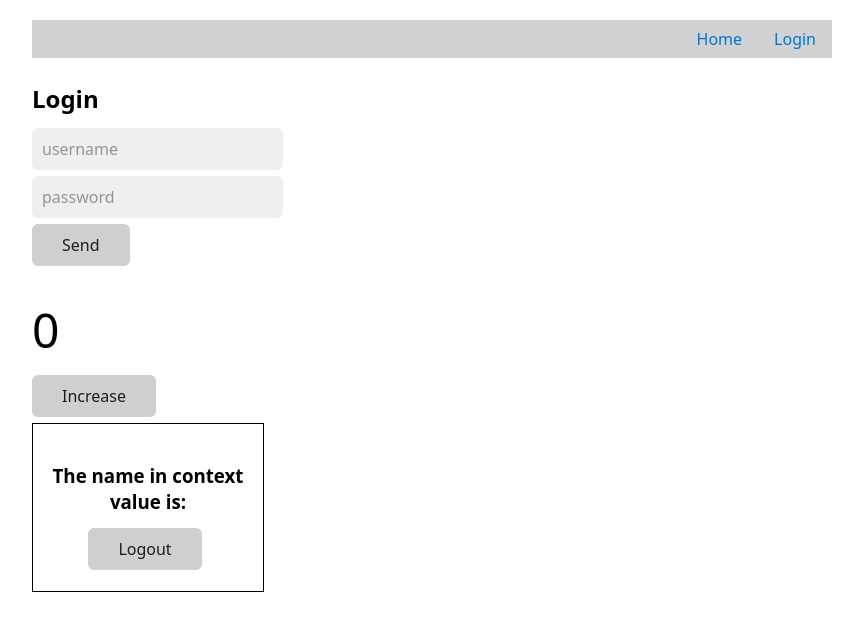
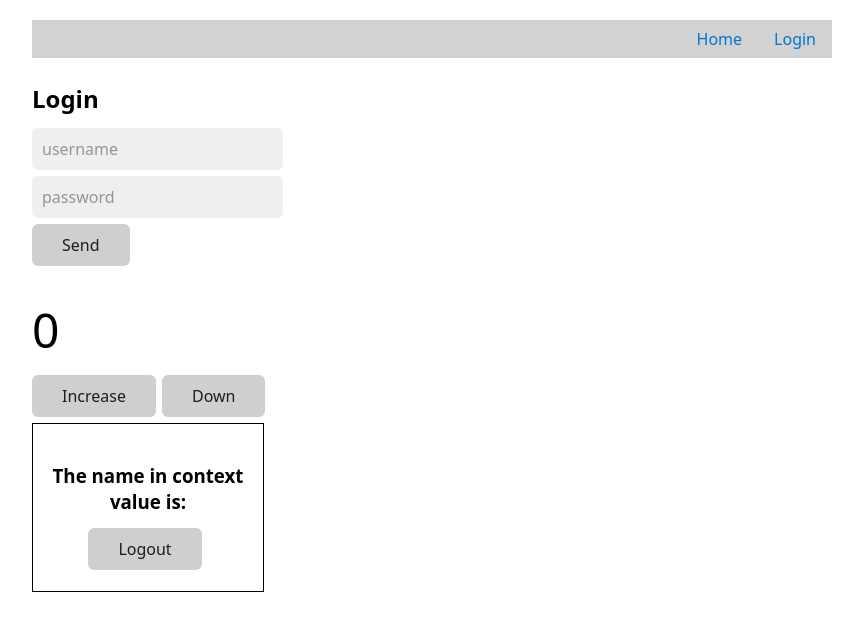
Before and after one commit to Stasysj/type8-react-10-useContext-useReducer, a React (Create React App) app: page / in a window 1280 px wide. Shown: the top 630 px of the page, without its empty margins (208-1071 px from the left). Built offline with nearby package versions, Linux system fonts and the light colour scheme.

Commit message:
Counter down

```diff
--- a/src/components/Counter/Counter.js
+++ b/src/components/Counter/Counter.js
@@ -8,11 +8,15 @@ function Counter() {
   function handleInc() {
     setValue((prevValue) => prevValue + 1);
   }
+  function handleDec() {
+    setValue((prevValue) => prevValue - 1);
+  }
 
   return (
     <div>
       <h2 className={css.count}>{value}</h2>
       <button onClick={handleInc}>Increase</button>
+      <button onClick={handleDec}>Down</button>
       <Card />
     </div>
   );
```
Also changed, not shown: 1 other file (tests, documents, lock files or other folders).
